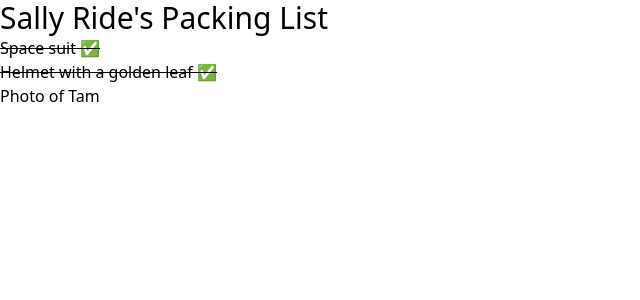
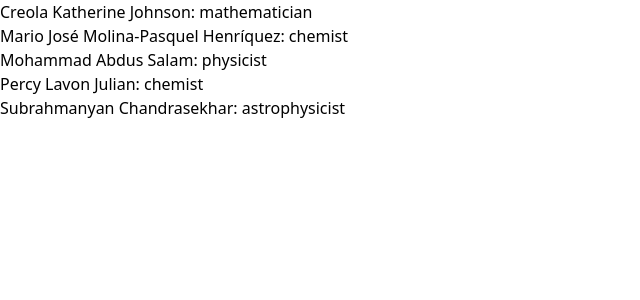
Before and after one commit to Sheikh-Farid77/react-next, a React (Vite) app: page / in a window 1280 px wide. Shown: the top 300 px of the page, without its empty margins (0-640 px from the left). Built offline with nearby package versions, Linux system fonts and the light colour scheme.

Commit message:
complete 1.10

```diff
--- a/src/App.jsx
+++ b/src/App.jsx
@@ -1,10 +1,9 @@
-import Condition from "./components/Getting Started/Condition";
-import Profile from "./components/Getting Started/Profile";
+import List from "./components/Getting Started/List";
 
 function App() {
   return (
     <>
- <Condition />
+<List />
     </>
   );
 }
--- /dev/null
+++ b/src/components/Getting Started/List.jsx
@@ -0,0 +1,17 @@
+export default function List(){
+    const people = [
+        'Creola Katherine Johnson: mathematician',
+        'Mario José Molina-Pasquel Henríquez: chemist',
+        'Mohammad Abdus Salam: physicist',
+        'Percy Lavon Julian: chemist',
+        'Subrahmanyan Chandrasekhar: astrophysicist'
+      ];
+
+      const list = people.map((l)=> <li key={crypto.randomUUID()}>{l}</li>)
+    return (
+        <ul>
+            {list}
+        </ul>
+
+    );
+}
```
